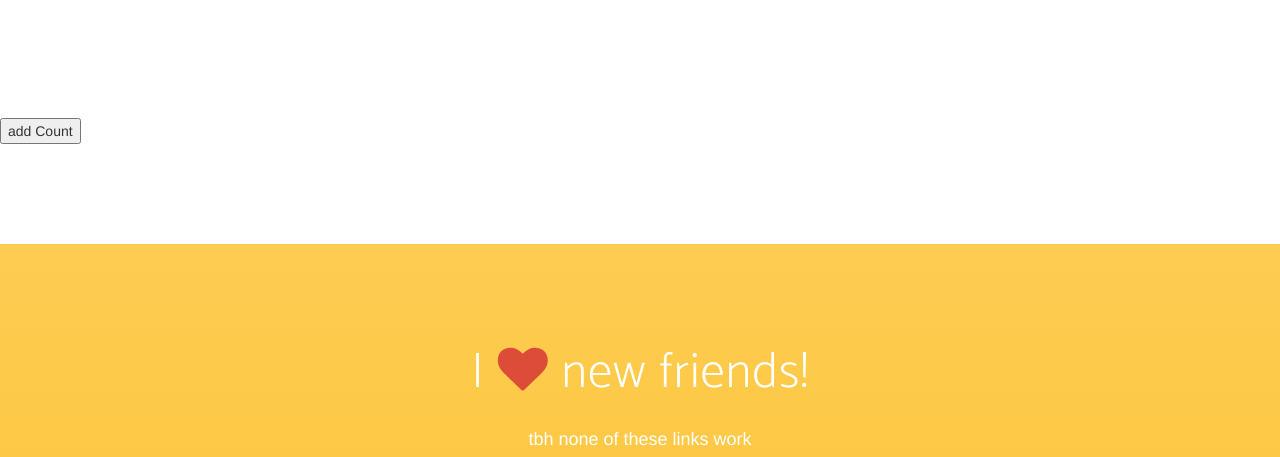
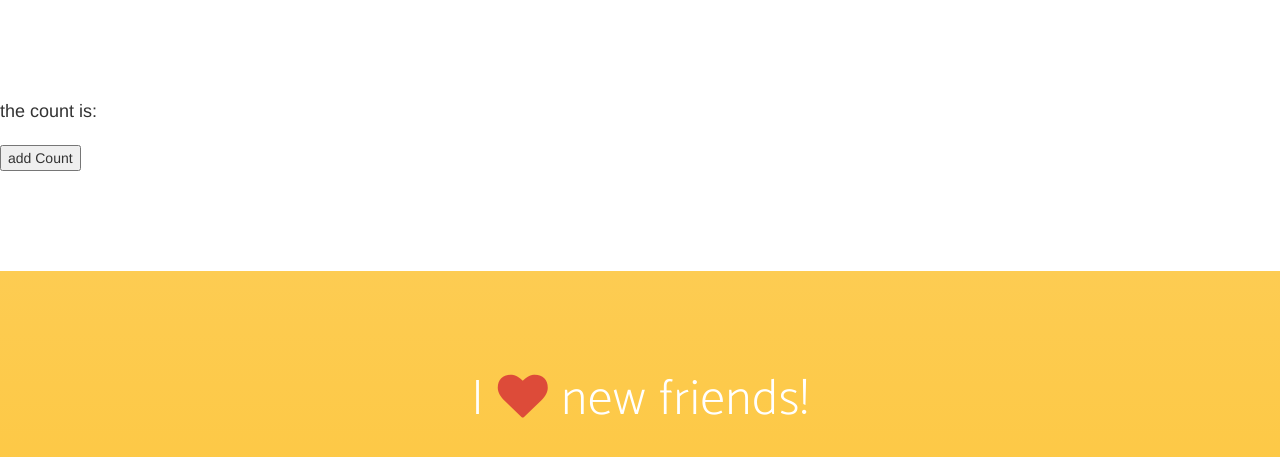
Before and after one commit to hmc-cs-tstannard/tealtries, a website: page index.html in a window 1280 px wide. Shown: the part 3080-3537 px from the top of the page. Drawn offline with nearby package versions, Linux system fonts and the light colour scheme; a web font is replaced by a local one.

Commit message:
fix value?

```diff
--- a/index.html
+++ b/index.html
@@ -157,8 +157,8 @@
 
 <section>
 <div>
-    <p id="insert"></p>
-    <button id="bathroomID" onclick="addNum('bathroomID')" value="0" >add Count</button>
+    <p id="theCount"> the count is: </p>
+    <button id="bathroomID" onclick="addNum('bathroomID')" value=0 >add Count</button>
 </div>
 </section>
 
@@ -200,7 +200,7 @@
     <script type="text/javascript">
     function myFunction(bathroomID) {
             document.getElementById('bathroomID').value += 1 ;
-            document.getElementById("insert").innerHTML = document.getElementById('bathroomID').value;
+            document.getElementById("theCount").innerHTML = document.getElementById('bathroomID').value;
     }
      function addNum() {
 
```
